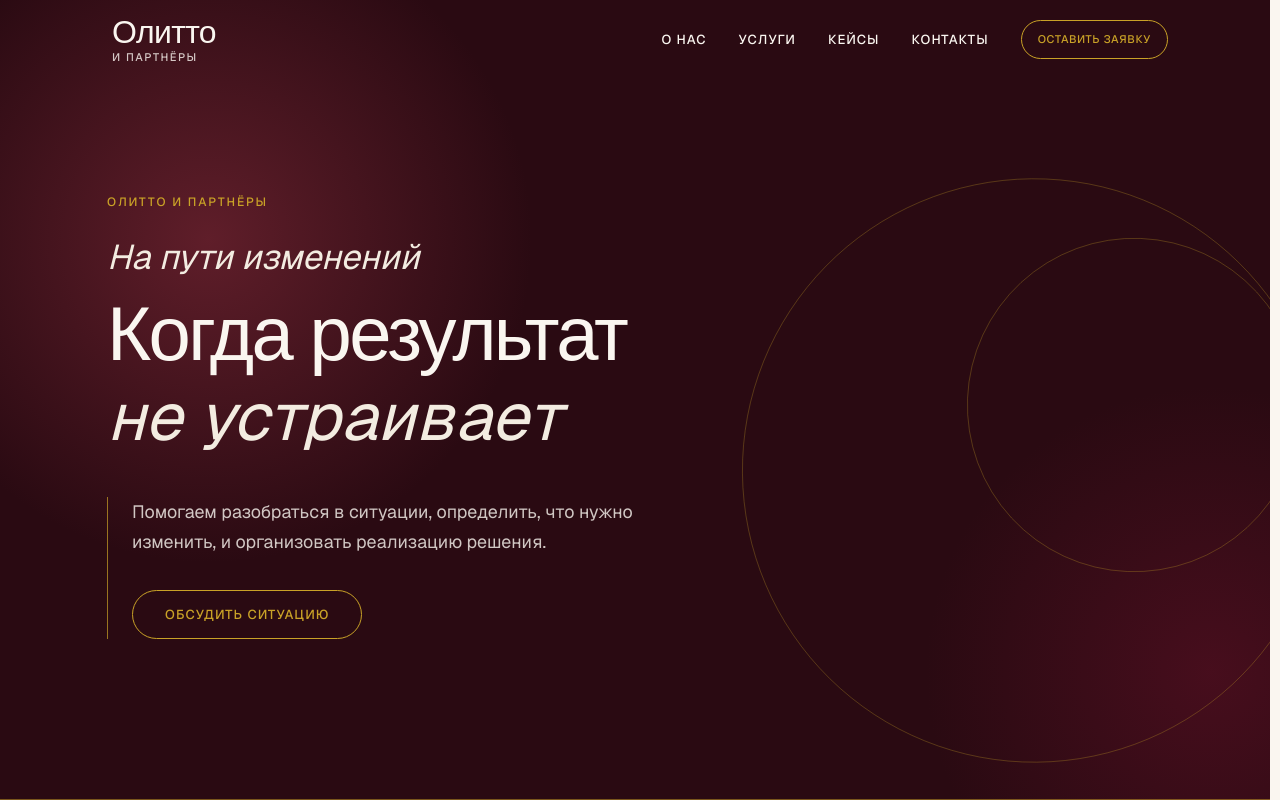
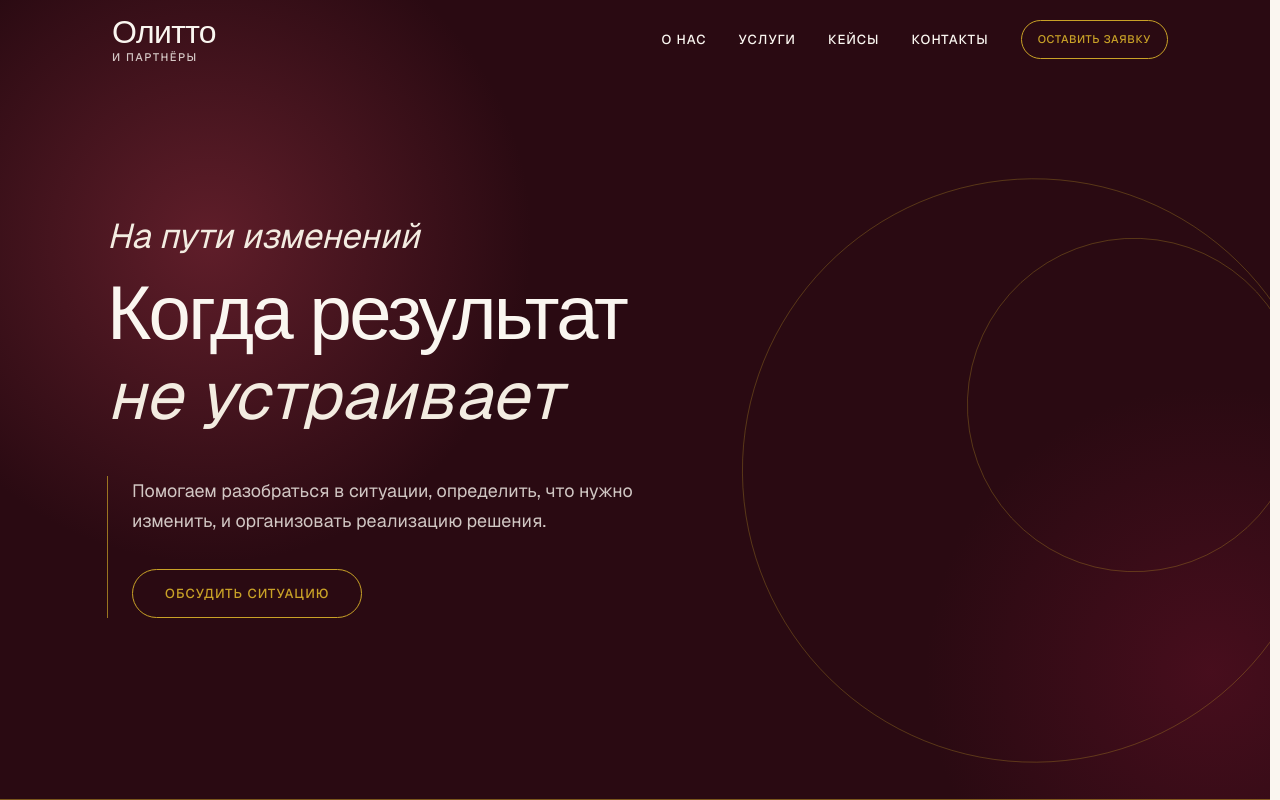
Before and after one commit to Sladenki/premium-psychology, a Next.js app: page / in a window 1280 px wide. Shown: the top 800 px of the page. Built offline with nearby package versions, Linux system fonts and the light colour scheme; a web font is replaced by a local one.

Commit message:
remove first header from tittle

```diff
--- a/components/sections/hero.tsx
+++ b/components/sections/hero.tsx
@@ -53,10 +53,7 @@ export function Hero() {
       <Curtain />
       <HeroField />
       <div className="relative z-10 mx-auto flex min-h-[100svh] w-full max-w-[1120px] flex-col justify-center px-5 pt-28 pb-14 sm:px-8 sm:pt-32 sm:pb-16 lg:pt-28 lg:pb-20">
-        <p className="text-[12px] font-medium uppercase tracking-[0.16em] text-gold-400">
-          {hero.kicker}
-        </p>
-        <h1 className="mt-6">
+        <h1>
           <RevealLines
             as="span"
             play="load"
--- a/lib/content.ts
+++ b/lib/content.ts
@@ -6,7 +6,6 @@ export const nav = [
 ] as const;
 
 export const hero = {
-  kicker: "Олитто и партнёры",
   aside: "На пути изменений",
   title: ["Когда результат", "не устраивает"],
   lead: "Помогаем разобраться в ситуации, определить, что нужно изменить, и организовать реализацию решения.",
```
